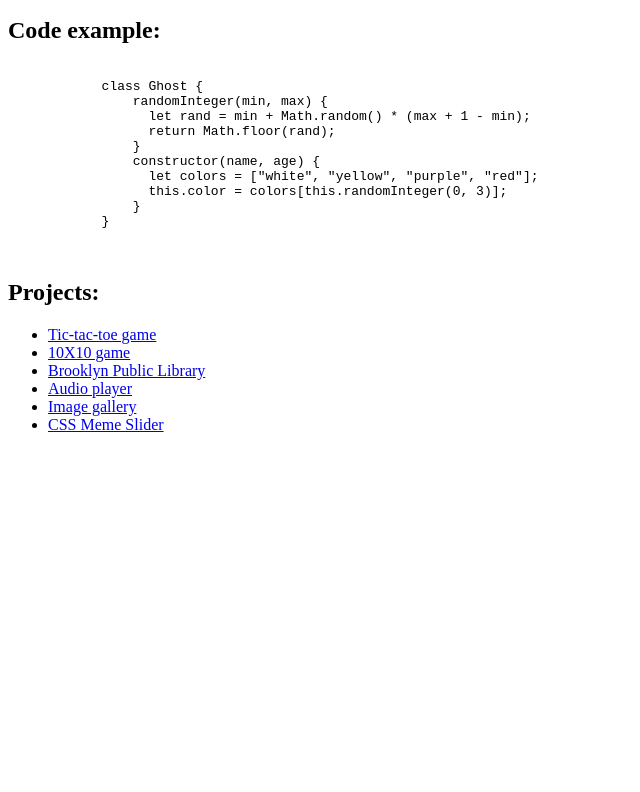
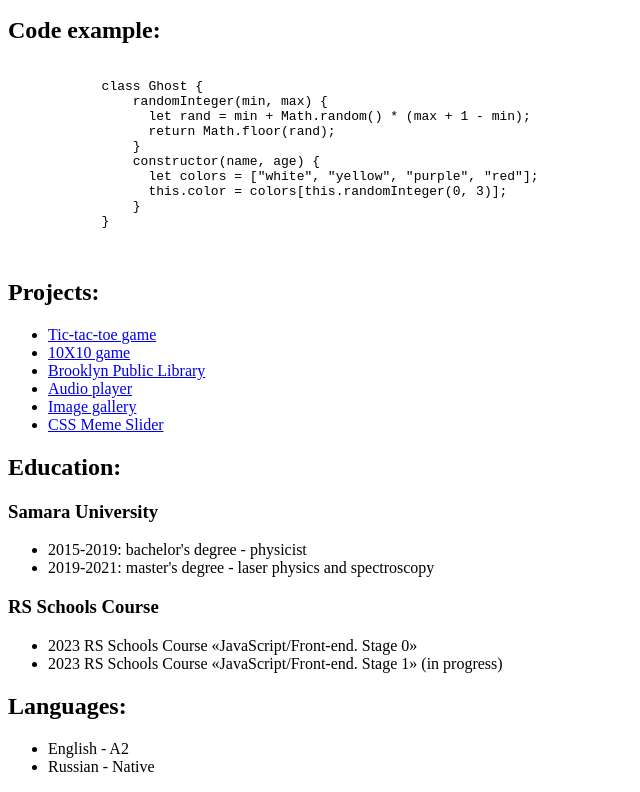
Before and after one commit to drbliman/rsschool-cv, a plain HTML site: page index.html in a window 1280 px wide. Shown: the part 553-1345 px from the top of the page, without its empty margins (0-640 px from the left). Before the commit the page ends 1003 px from the top, so only its background shows below. Drawn offline with Linux system fonts and the light colour scheme.

Commit message:
feat: add educatoin

```diff
--- a/index.html
+++ b/index.html
@@ -51,5 +51,21 @@
         <li><a href="https://rolling-scopes-school.github.io/drbliman-JSFEPRESCHOOL2023Q2/js30_2.2-image-galery/">Image gallery</a></li>
         <li><a href="https://drbliman.github.io/cssMemeSlider/cssMemeSlider/index.html">CSS Meme Slider</a></li>
     </ul>
+    <h2>Education:</h2>
+    <h3>Samara University</h3>
+    <ul>
+        <li>2015-2019: bachelor's degree - physicist</li>
+        <li>2019-2021: master's degree - laser physics and spectroscopy</li>
+    </ul>
+    <h3>RS Schools Course</h3>
+    <ul>
+        <li>2023 RS Schools Course «JavaScript/Front-end. Stage 0»</li>
+        <li>2023 RS Schools Course «JavaScript/Front-end. Stage 1» (in progress)</li>
+    </ul>
+    <h2>Languages:</h2>
+    <ul>
+        <li>English - A2</li>
+        <li>Russian - Native</li>
+    </ul>
 </body>
 </html>
```
